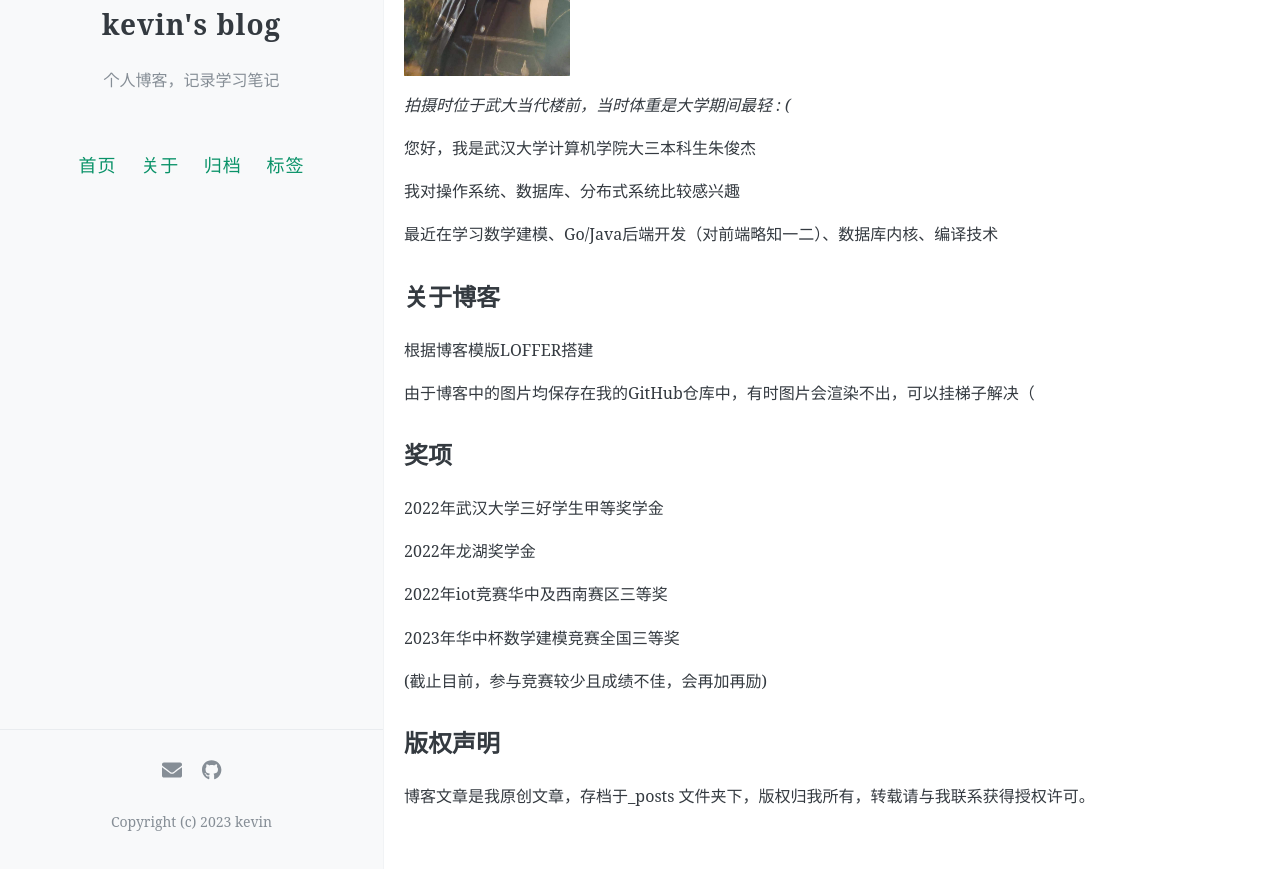
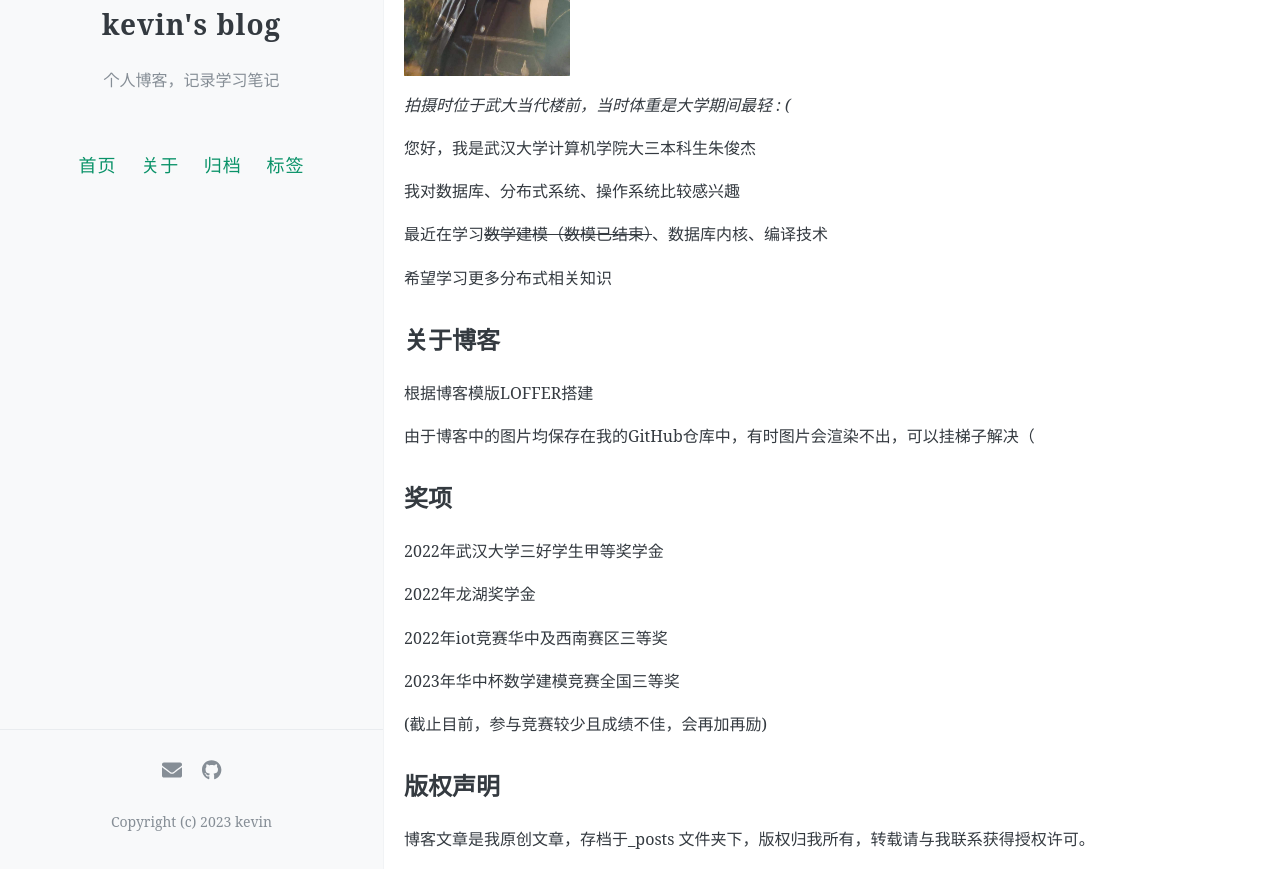
Before and after one commit to Promin3/Promin3.github.io, a Jekyll site: the page built from about.md, in a window 1280 px wide and 1193 px high, cut to the strip 324-1193 px from the top of the window. Built offline with Jekyll 4.4.1, drawn with Linux system fonts in a browser that asks for light colours; comment, search, counter and statistics services are not loaded.

Commit message:
Update about.md

```diff
--- a/about.md
+++ b/about.md
@@ -13,9 +13,11 @@ permalink: /about/
 
 您好，我是武汉大学计算机学院大三本科生朱俊杰<br>
 
-我对操作系统、数据库、分布式系统比较感兴趣<br>
+我对数据库、分布式系统、操作系统比较感兴趣<br>
 
-最近在学习数学建模、Go/Java后端开发（对前端略知一二）、数据库内核、编译技术<br>
+最近在学习~~数学建模（数模已结束）~~、数据库内核、编译技术<br>
+
+希望学习更多分布式相关知识
 
 
 
```
